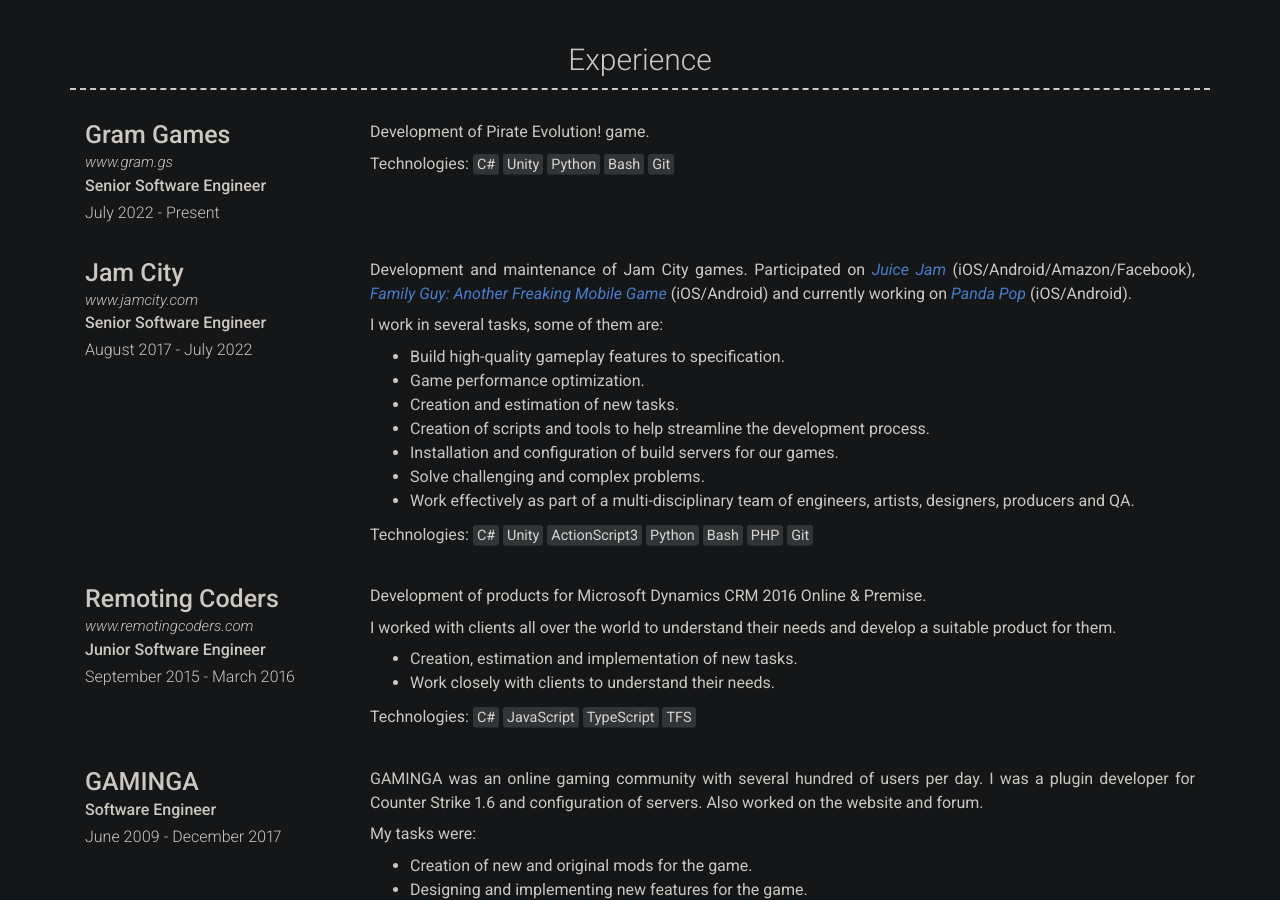
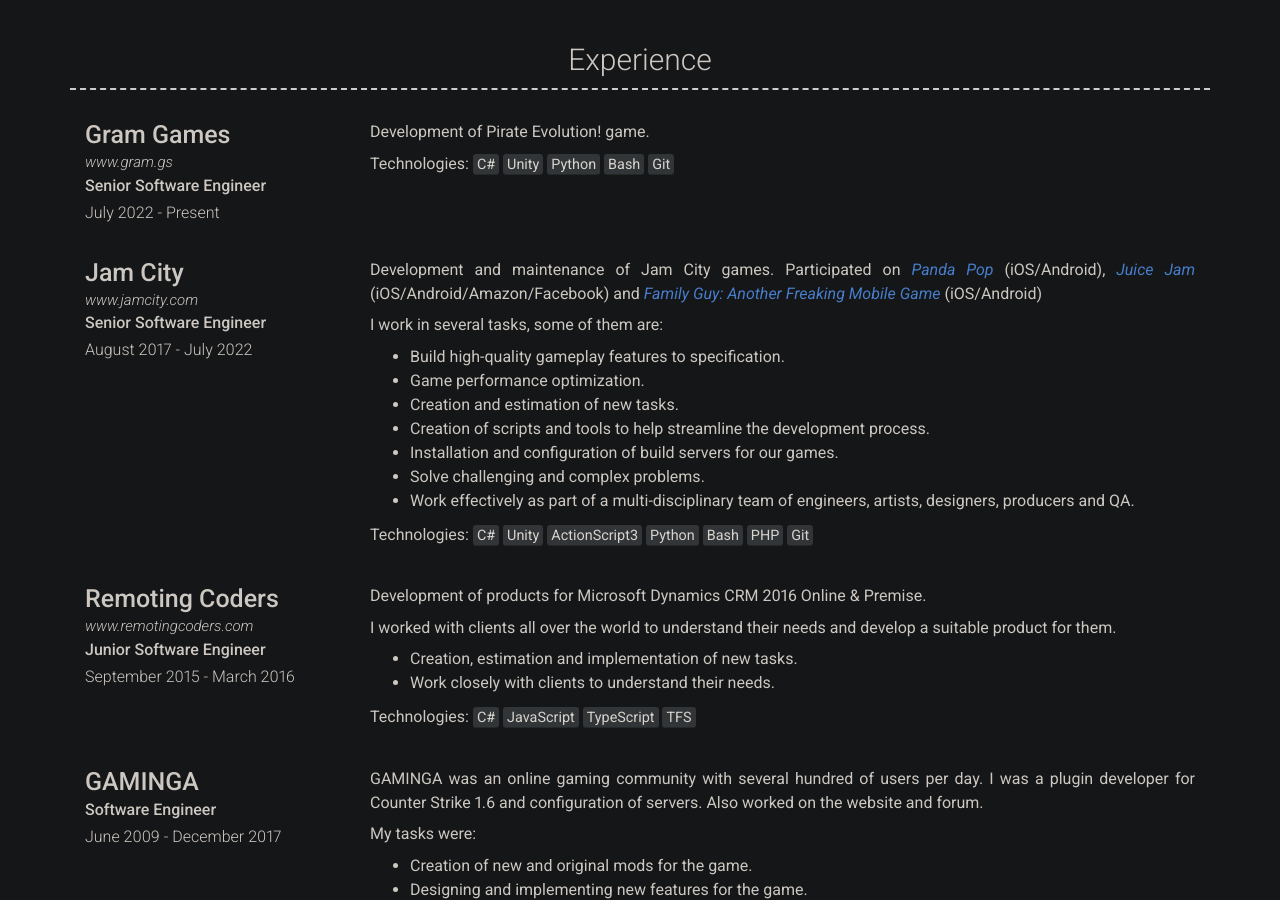
Before and after one commit to LUCASGL94/LUCASGL94.github.io, a Jekyll site: the page built from index.md, in a window 1280 px wide and 900 px high, scrolled down 537 px. Built offline with Jekyll 4.4.1, drawn with Linux system fonts in a browser that asks for light colours; nearby versions of some CDN libraries.

Commit message:
Update experience

```diff
--- a/_data/experience.yml
+++ b/_data/experience.yml
@@ -16,9 +16,9 @@
   dates: August 2017 - July 2022
   description: |
     Development and maintenance of Jam City games.
-    Participated on [*Juice Jam*](https://play.google.com/store/apps/details?id=air.com.sgn.juicejam.gp) (iOS/Android/Amazon/Facebook),
+    Participated on [*Panda Pop*](https://play.google.com/store/apps/details?id=com.sgn.pandapop.gp) (iOS/Android),
+    [*Juice Jam*](https://play.google.com/store/apps/details?id=air.com.sgn.juicejam.gp) (iOS/Android/Amazon/Facebook) and
     [*Family Guy: Another Freaking Mobile Game*](https://play.google.com/store/apps/details?id=air.com.sgn.familyguy.gp) (iOS/Android)
-    and currently working on [*Panda Pop*](https://play.google.com/store/apps/details?id=com.sgn.pandapop.gp) (iOS/Android).
 
     I work in several tasks, some of them are:
     - Build high-quality gameplay features to specification.
```
